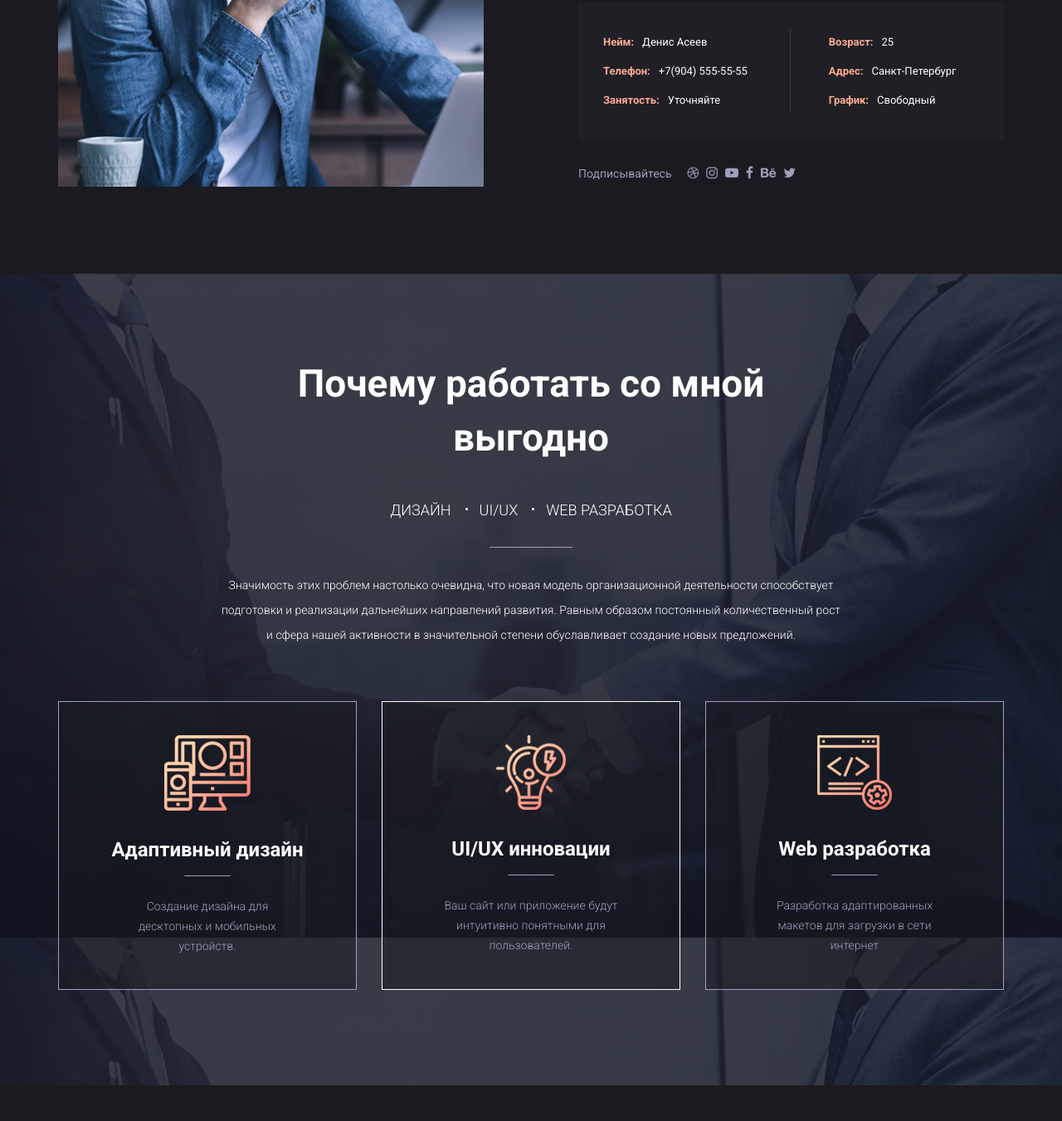
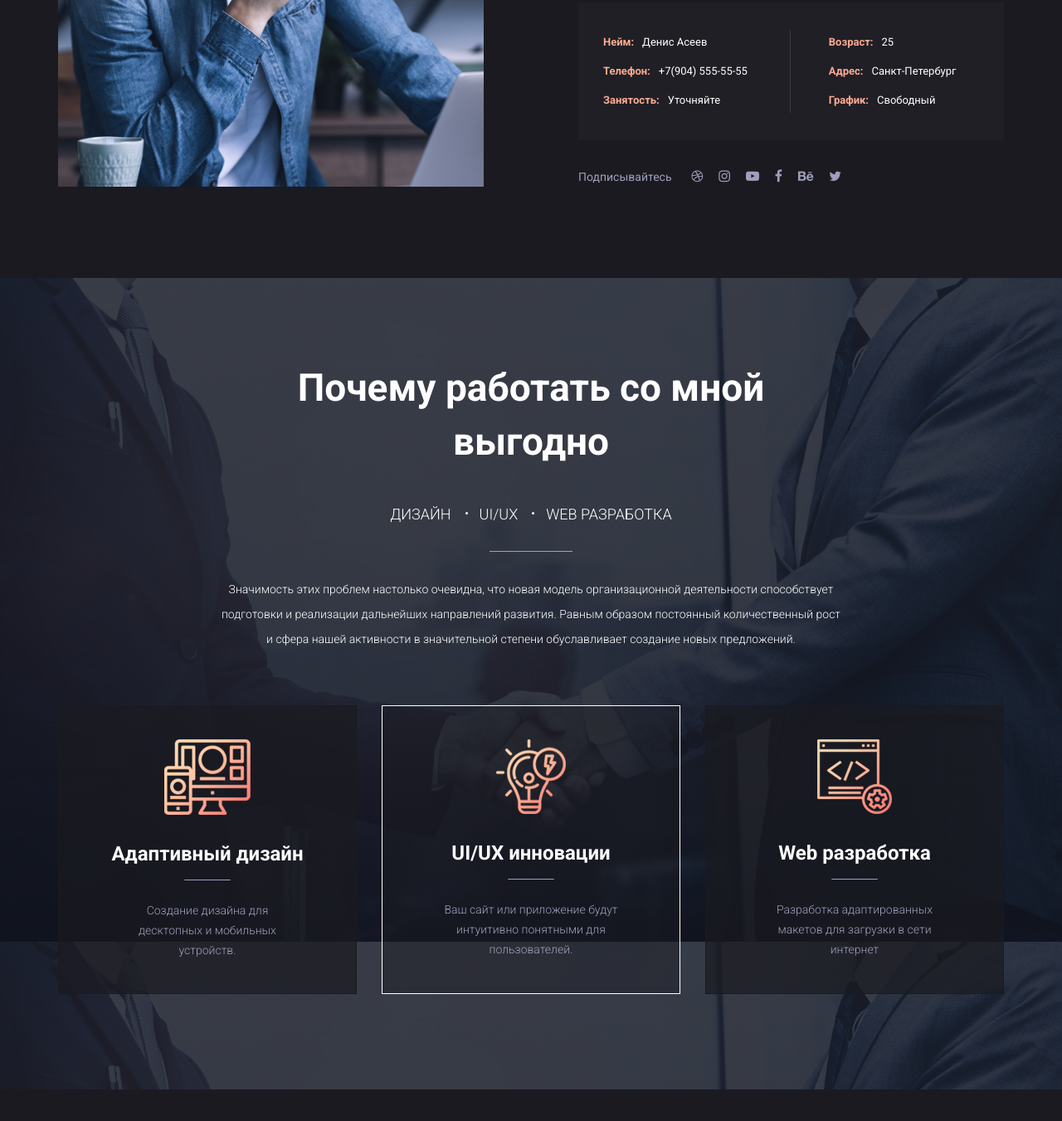
Before and after one commit to gaponova/freelancer, a plain HTML site: page index.html in a window 1280 px wide. Shown: the part 1230-2581 px from the top of the page at 83% size. Drawn offline with nearby package versions, Linux system fonts and the light colour scheme.

Commit message:
Поправили стили на why-box и изменили отступы на социконках

```diff
--- a/css/main.css
+++ b/css/main.css
@@ -412,8 +412,6 @@ header {
   transform: translate(-200%, -50%);
 }
 
-.add-social {}
-
 .add-social__title {
   font-family: 'Roboto', sans-serif;
   font-size: 14px;
@@ -426,6 +424,7 @@ header {
   margin-right: 5px;
   color: #9f9fbd;
   transition: 0.2s;
+  padding: 5px;
 }
 
 .add-social .fa:hover {
@@ -544,8 +543,8 @@ header {
   width: calc(100%/12 * 4 - 30px);
   margin: 15px;
   text-align: center;
-  background-color: rgba(26, 26, 32, 0.5);
-  border: 1px solid #9f9fbd;
+  background-color: rgba(26, 26, 32, 0.7);
+  border: 1px solid #1a1a20;
   padding: 40px;
   transition: 0.3s;
 }
@@ -561,6 +560,7 @@ header {
 }
 
 .why-box_main {
+  background-color: rgba(26, 26, 32, 0.4);
   border: 1px solid #fff;
 }
 
@@ -980,8 +980,6 @@ header {
   padding: 0 15px;
 }
 
-
-
 .services-row {
   margin: 0 -15px;
   display: flex;
@@ -1053,8 +1051,6 @@ header {
   text-transform: uppercase;
 }
 
-
-
 .services-box__title::after {
   content: "";
   position: absolute;
@@ -1065,8 +1061,6 @@ header {
   background: #9f9fbd;
   margin-left: -50px;
 }
-
-
 
 .services-box__desc {
   font-family: "Roboto", sans-serif;
@@ -1090,10 +1084,6 @@ header {
 .btn-services:hover {
   background-color: #22222a;
 }
-
-
-
-
 
 /*----------Стили для секции contacts Контакты----------*/
 
@@ -1184,8 +1174,6 @@ header {
   background-color: #ffaa91;
   border-radius: 10px;
 }
-
-
 
 .contacts-row {
   margin: 0 -15px;
@@ -1289,7 +1277,6 @@ header {
 .contacts-fields {
   background-color: #19191f;
   padding: 30px;
-
 }
 
 .contacts-form__top {
@@ -1307,7 +1294,6 @@ header {
 .contacts-form__name {
   border: 0;
   outline: 0;
-
   width: calc(50% - 20px);
   background-color: #1e1e26;
   padding: 20px;
@@ -1318,7 +1304,6 @@ header {
 .contacts-form__email {
   border: 0;
   outline: 0;
-
   width: calc(50% - 20px);
   background-color: #1e1e26;
   padding: 20px;
@@ -1346,26 +1331,25 @@ header {
   color: #58586b;
   opacity: 1;
 }
+
 :-moz-placeholder {
   color: #58586b;
   opacity: 1;
 }
+
 ::-moz-placeholder {
   color: #58586b;
   opacity: 1;
 }
+
 :-ms-input-placeholder {
   color: #58586b;
   opacity: 1;
 }
 
-
-
-
 .contacts-form__btn {
   border: 0;
   outline: 0;
-
   width: 100%;
   height: 55px;
   font-family: 'Roboto', sans-serif;
@@ -1381,14 +1365,10 @@ header {
   transition: 0.3s;
 }
 
-
-
 .contacts-form__btn:hover {
   background: none;
   border: 1px solid #fff;
 }
-
-
 
 /*----------Кнопка TOP----------*/
 
```
Lines whose indentation alone changed are shown as unchanged.
